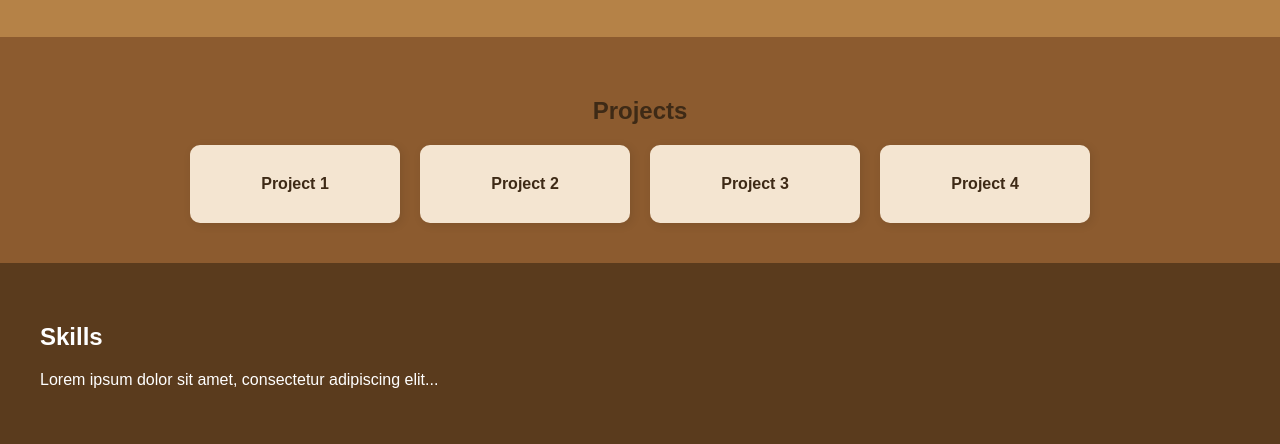
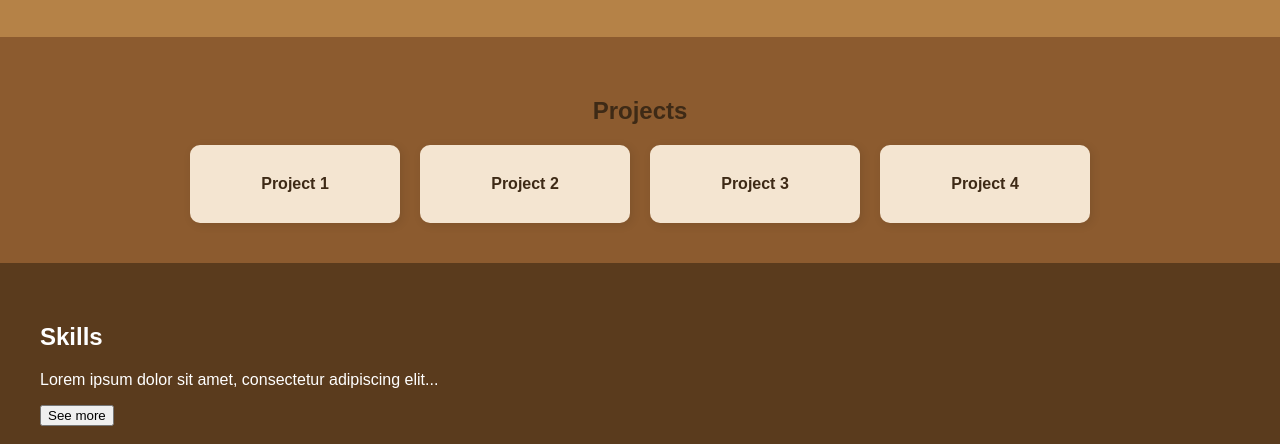
Before and after one commit to danielanthonyO/gitWork_text_task, a plain HTML site: page index.html in a window 1280 px wide. Shown: the part 356-800 px from the top of the page. Drawn offline with Linux system fonts and the light colour scheme.

Commit message:
Update index.html

```diff
--- a/index.html
+++ b/index.html
@@ -42,6 +42,7 @@
     <section id="skills">
         <h2>Skills</h2>
         <p>Lorem ipsum dolor sit amet, consectetur adipiscing elit...</p>
+        <button>See more</button>
     </section>
 
     <footer>
```
